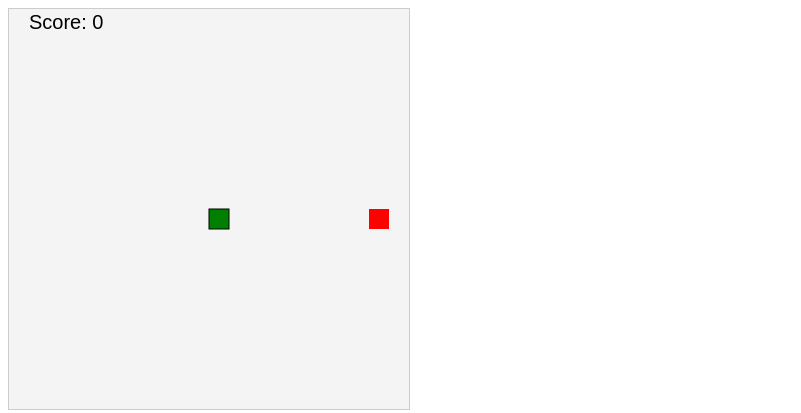
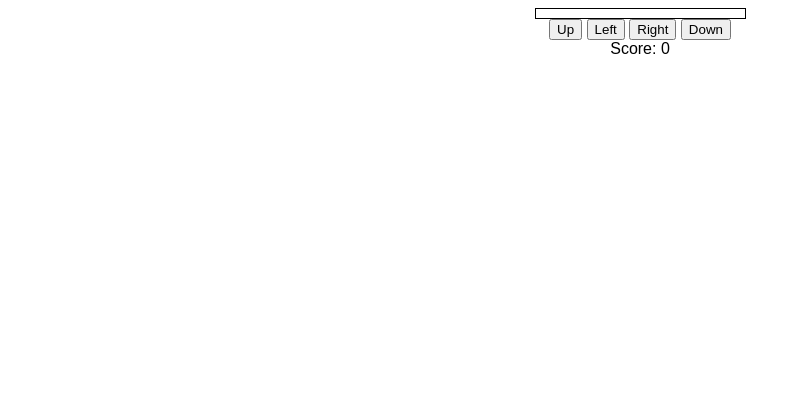
Before and after one commit to moloneship/snake-game, a plain HTML site: page index.html in a window 1280 px wide. Shown: the whole page, without its empty margins (0-801 px from the left). Drawn offline with Linux system fonts and the light colour scheme.

Commit message:
Update index.html

```diff
--- a/index.html
+++ b/index.html
@@ -1,4 +1,3 @@
-<!-- Snake Game HTML -->
 <!DOCTYPE html>
 <html lang="en">
 <head>
@@ -6,92 +5,128 @@
     <meta name="viewport" content="width=device-width, initial-scale=1.0">
     <title>Snake Game</title>
     <style>
-        /* Snake Game CSS */
-        #gameCanvas {
-            background-color: #f4f4f4;
-            border: 1px solid #ccc;
+        #grid {
+            display: grid;
+            grid-template-columns: repeat(10, 20px);
+            border: 1px solid black;
+            gap: 1px;
         }
     </style>
 </head>
 <body>
-    <canvas id="gameCanvas" width="400" height="400"></canvas>
+    <div style="font-family: Arial;">
+        <form name="snakeGame" style="display: flex; flex-direction: column; align-items: center;">
+            <div id="grid"></div>
+            <div>
+                <button type="button" onclick="move('UP')">Up</button>
+                <button type="button" onclick="move('LEFT')">Left</button>
+                <button type="button" onclick="move('RIGHT')">Right</button>
+                <button type="button" onclick="move('DOWN')">Down</button>
+            </div>
+            <div id="score">Score: 0</div>
+        </form>
+    </div>
     <script>
-        // Snake Game JavaScript
-        const canvas = document.getElementById('gameCanvas');
-        const context = canvas.getContext('2d');
-        const boxSize = 20;
-        let snake = [];
-        snake[0] = { x: 10 * boxSize, y: 10 * boxSize };
-        let food = {
-            x: Math.floor(Math.random() * 20) * boxSize,
-            y: Math.floor(Math.random() * 20) * boxSize
-        };
+        let gridSize = 10;
+        let snake = [{ x: 5, y: 5 }];
+        let food = { x: Math.floor(Math.random() * gridSize), y: Math.floor(Math.random() * gridSize) };
+        let score = 0;
+        let touchStartX = 0;
+        let touchStartY = 0;
+        let touchEndX = 0;
+        let touchEndY = 0;
         let d;
-        let score = 0;
 
-        document.addEventListener("keydown", direction);
-        function direction(event) {
-            if (event.keyCode == 37 && d != "RIGHT") d = "LEFT";
-            else if (event.keyCode == 38 && d != "DOWN") d = "UP";
-            else if (event.keyCode == 39 && d != "LEFT") d = "RIGHT";
-            else if (event.keyCode == 40 && d != "UP") d = "DOWN";
+        function draw() {
+            let grid = document.getElementById('grid');
+            grid.innerHTML = '';
+            for (let y = 0; y < gridSize; y++) {
+                for (let x = 0; x < gridSize; x++) {
+                    let cell = document.createElement('div');
+                    if (snake.some(s => s.x === x && s.y === y)) {
+                        cell.style.backgroundColor = 'green';
+                    } else if (food.x === x && food.y === y) {
+                        cell.style.backgroundColor = 'red';
+                    }
+                    grid.appendChild(cell);
+                }
+            }
         }
 
-        function draw() {
-            context.clearRect(0, 0, canvas.width, canvas.height);
-            for (let i = 0; i < snake.length; i++) {
-                context.fillStyle = (i == 0) ? "green" : "white";
-                context.fillRect(snake[i].x, snake[i].y, boxSize, boxSize);
-                context.strokeStyle = "black";
-                context.strokeRect(snake[i].x, snake[i].y, boxSize, boxSize);
+        function move(direction) {
+            let head = Object.assign({}, snake[0]);
+
+            switch (direction) {
+                case 'UP':
+                    head.y--;
+                    break;
+                case 'DOWN':
+                    head.y++;
+                    break;
+                case 'LEFT':
+                    head.x--;
+                    break;
+                case 'RIGHT':
+                    head.x++;
+                    break;
             }
 
-            context.fillStyle = "red";
-            context.fillRect(food.x, food.y, boxSize, boxSize);
+            snake.unshift(head);
 
-            let snakeX = snake[0].x;
-            let snakeY = snake[0].y;
-
-            if (d == "LEFT") snakeX -= boxSize;
-            if (d == "UP") snakeY -= boxSize;
-            if (d == "RIGHT") snakeX += boxSize;
-            if (d == "DOWN") snakeY += boxSize;
-
-            if (snakeX == food.x && snakeY == food.y) {
+            if (head.x === food.x && head.y === food.y) {
                 score++;
-                food = {
-                    x: Math.floor(Math.random() * 20) * boxSize,
-                    y: Math.floor(Math.random() * 20) * boxSize
-                };
+                document.getElementById('score').innerText = 'Score: ' + score;
+                food = { x: Math.floor(Math.random() * gridSize), y: Math.floor(Math.random() * gridSize) };
             } else {
                 snake.pop();
             }
 
-            let newHead = {
-                x: snakeX,
-                y: snakeY
-            };
-
-            function collision(head, array) {
-                for (let i = 0; i < array.length; i++) {
-                    if (head.x == array[i].x && head.y == array[i].y) {
-                        return true;
-                    }
-                }
-                return false;
+            if (head.x < 0 || head.y < 0 || head.x >= gridSize || head.y >= gridSize || snake.slice(1).some(s => s.x === head.x && s.y === head.y)) {
+                alert('Game over! Score: ' + score);
+                snake = [{ x: 5, y: 5 }];
+                food = { x: Math.floor(Math.random() * gridSize), y: Math.floor(Math.random() * gridSize) };
+                score = 0;
+                document.getElementById('score').innerText = 'Score: ' + score;
             }
 
-            if (snakeX < 0 || snakeY < 0 || snakeX >= canvas.width || snakeY >= canvas.height || collision(newHead, snake)) {
-                clearInterval(game);
+            draw();
+        }
+
+        document.addEventListener('touchstart', function(e) {
+            touchStartX = e.changedTouches[0].screenX;
+            touchStartY = e.changedTouches[0].screenY;
+        }, false);
+
+        document.addEventListener('touchend', function(e) {
+            touchEndX = e.changedTouches[0].screenX;
+            touchEndY = e.changedTouches[0].screenY;
+            handleSwipe();
+        }, false);
+
+        function handleSwipe() {
+            let diffX = touchEndX - touchStartX;
+            let diffY = touchEndY - touchStartY;
+
+            if (Math.abs(diffX) > Math.abs(diffY)) {
+                // Horizontal swipe
+                if (diffX > 0 && d !== "LEFT") {
+                    d = "RIGHT";
+                } else if (diffX < 0 && d !== "RIGHT") {
+                    d = "LEFT";
+                }
+            } else {
+                // Vertical swipe
+                if (diffY > 0 && d !== "UP") {
+                    d = "DOWN";
+                } else if (diffY < 0 && d !== "DOWN") {
+                    d = "UP";
+                }
             }
 
-            snake.unshift(newHead);
-            context.fillStyle = "black";
-            context.font = "20px Arial";
-            context.fillText("Score: " + score, boxSize, boxSize);
+            move(d);
         }
 
-        let game = setInterval(draw, 100);
+        draw();
     </script>
 </body>
 </html>
```
